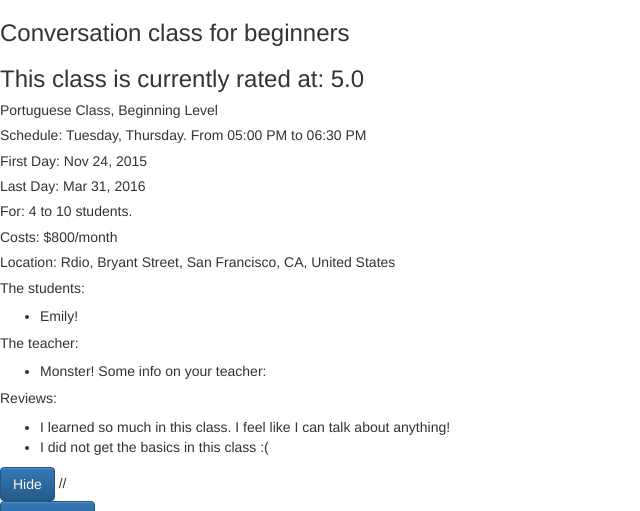
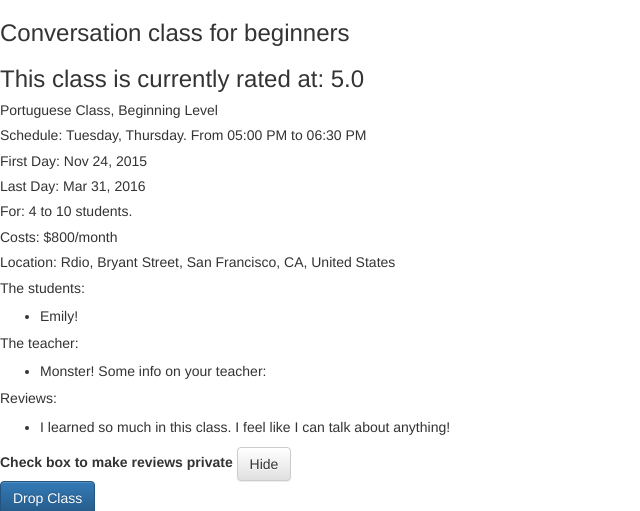
Before and after one commit to emilymorgado/Hackbright-Project, a Flask app: page /enrolled-in/1 in a window 1280 px wide. Shown: the top 511 px of the page, without its empty margins (0-640 px from the left). Run offline with Flask 2, Linux system fonts and the light colour scheme; the visitor is signed in with stand-in values (Sample User, id 1); data comes from the database, SQL or seed files in the repository; both versions use the stored data as it was after the commit; some libraries are stand-ins or nearby versions.

Commit message:
Hide and show are updating in db correctly

```diff
--- a/model.py
+++ b/model.py
@@ -33,6 +33,7 @@ class Classroom(db.Model):
     create_date = db.Column(db.DateTime)
     # c_count is the number of students in the class
     c_count = db.Column(db.Integer)
+    hide_reviews = db.Column(db.Boolean, default=0)
 
 
 
--- a/server.py
+++ b/server.py
@@ -333,6 +333,11 @@ def class_info(url_id):
     rate_format = returned_classes.rating
     rate_format = "%.1f" % rate_format
 
+    reviews = db.session.query(Review).filter(Review.class_id==url_id).all()
+    for review in reviews:
+        if len(review.review) > 10:
+            print review
+
 
     if session.get("user_id"):
 
@@ -344,19 +349,22 @@ def class_info(url_id):
             print returned_classes.class_id
 
             return render_template("class-info.html", returned_classes=returned_classes, url_id=url_id, all_class=all_class,
-                                                    logged_in=logged_in, starttime=starttime, endtime=endtime, rate_format=rate_format,
-                                                    startdate=startdate, enddate=enddate, days_split=days_split)
+                                                    logged_in=logged_in, starttime=starttime, endtime=endtime,
+                                                    startdate=startdate, enddate=enddate, days_split=days_split,
+                                                    reviews=reviews, rate_format=rate_format)
 
         else:
             print "if teacher, class: ", returned_classes.class_id
-            return render_template("class-info-teacher.html", returned_classes=returned_classes, url_id=url_id, all_class=all_class,
-                                                            logged_in=logged_in, starttime=starttime, endtime=endtime, startdate=startdate,
-                                                            enddate=enddate, days_split=days_split, rate_format=rate_format)
+            return render_template("class-info-teacher.html", returned_classes=returned_classes, url_id=url_id,
+                                                            logged_in=logged_in, starttime=starttime, endtime=endtime,
+                                                            enddate=enddate, days_split=days_split, rate_format=rate_format,
+                                                            reviews=reviews, startdate=startdate, all_class=all_class)
 
 
     return render_template("class-info.html", returned_classes=returned_classes, url_id=url_id, all_class=all_class,
                                                 logged_in=None, starttime=starttime, endtime=endtime, startdate=startdate,
-                                                enddate=enddate, days_split=days_split, rate_format=rate_format)
+                                                enddate=enddate, days_split=days_split, rate_format=rate_format,
+                                                reviews=reviews)
 
 
 
@@ -430,6 +438,42 @@ def drop_class():
     return redirect(url)
 
 
+@app.route('/hide-reviews', methods=["POST"])
+def hide_and_show_reviews():
+    """Hides written reviews from other users"""
+
+    this_class = request.form.get("class_rev")
+
+    the_class = Classroom.query.filter(Classroom.class_id==this_class).first()
+    print "CLASS INFO: ", class_info
+
+    if the_class.hide_reviews == 0:
+        hide_it = int(request.form.get("hide"))
+
+        db.session.query(Classroom).filter(Classroom.class_id==this_class).update({Classroom.hide_reviews: 1})
+        db.session.commit()
+
+        # to pass username in the url
+        name = User.query.filter_by(user_id=session["user_id"]).first()
+        user_username = name.username
+        url = '/profile/' + str(user_username)
+
+        return redirect(url)
+
+    elif the_class.hide_reviews == 1:
+        show_it = int(request.form.get("show"))
+
+        db.session.query(Classroom).filter(Classroom.class_id==this_class).update({Classroom.hide_reviews: 0})
+        db.session.commit()
+
+        # to pass username in the url
+        name = User.query.filter_by(user_id=session["user_id"]).first()
+        user_username = name.username
+        url = '/profile/' + str(user_username)
+
+        return redirect(url)
+
+
 
 @app.route('/enrolled-in/<url_id>')
 def enrolled_in(url_id):
@@ -466,7 +510,7 @@ def enrolled_in(url_id):
     rate_format = returned_classes.rating
     rate_format = "%.1f" % rate_format
 
-    reviews = db.session.query(Review).filter(ClassUser.class_id==url_id).all()
+    reviews = db.session.query(Review).filter(Review.class_id==url_id).all()
     for review in reviews:
         if len(review.review) > 10:
             print review
@@ -632,7 +676,7 @@ def class_submission():
 def test_map():
     """This is a testing route"""
 
-    return render_template("firebase.html")
+    # return render_template("firebase.html")
 
     # returned_classes = db.session.query(Classroom).filter(Classroom.class_id=='7').first()
     # # print "returned class info:"
--- a/templates/base.html
+++ b/templates/base.html
@@ -25,11 +25,11 @@
 
 
 <body>
-  {% block body %}
 
 
 
 
+  {% block body %}
   {% endblock %}
 
   </body>
--- a/templates/enrolled-in.html
+++ b/templates/enrolled-in.html
@@ -100,12 +100,6 @@
 
   </div>
 
-
-
-
-
-
-
   <div id="class-reviews">
       <h5>Reviews:</h5>
         <ul>
@@ -116,13 +110,35 @@
   </div>
 
   {% if user_info.is_teacher == 1 %}
-    <div id="viewable">
-    <button type="hide-reviews" value="False" class="btn btn-primary" name="viewable" id="viewable">Hide</button>
+      {% if returned_classes.hide_reviews == 0 %}
+      <form action="/hide-reviews", method='post'>
+      <label for="hide">Check box to make reviews private</label>
+      <button class="btn btn-default" type="submit">Hide</button>
+      <input type="hidden" name="class_rev" value={{ returned_classes.class_id }}>
+      <input type="hidden" id="hide" name="hide" value="1">
+      </form>
       {% endif %}
 
+
+      {% if returned_classes.hide_reviews == 1 %}
+      <form action="/hide-reviews", method='post'>
+      <label for="show">Check box to make reviews private</label>
+      <button class="btn btn-default" type="submit">Show</button>
+      <input type="hidden" name="class_rev" value={{ returned_classes.class_id }}>
+      <input type="hidden" id="show" name="show" value="0">
+      </form>
+      {% endif %}
+  {% endif %}
+
+
+
+
+
+
 <script>
+$('#input-1').prop('checked', false);
 
-  // $("#hide-reviews").click(function () {
+  // $("#viewable").click(function () {
   //   $("#class-reviews").toggle();
   // });
 
@@ -138,7 +154,7 @@
 </script>
 
 
-// <script>
+ <script>
 //     // AJAX call to rate teacher/class
 //     function showResults(data){
 //       $("#green-box").html(data).removeAttr("hidden");
@@ -162,15 +178,6 @@
 //       console.log("step one");
 
 //     </script>
-
-
-
-
-
-
-
-
-
 
 
 
```
Also changed, not shown: templates/class-info.html (+10 -0 lines), templates/home.html (+20 -0 lines), classfinder.db. Lines whose indentation alone changed are shown as unchanged.
